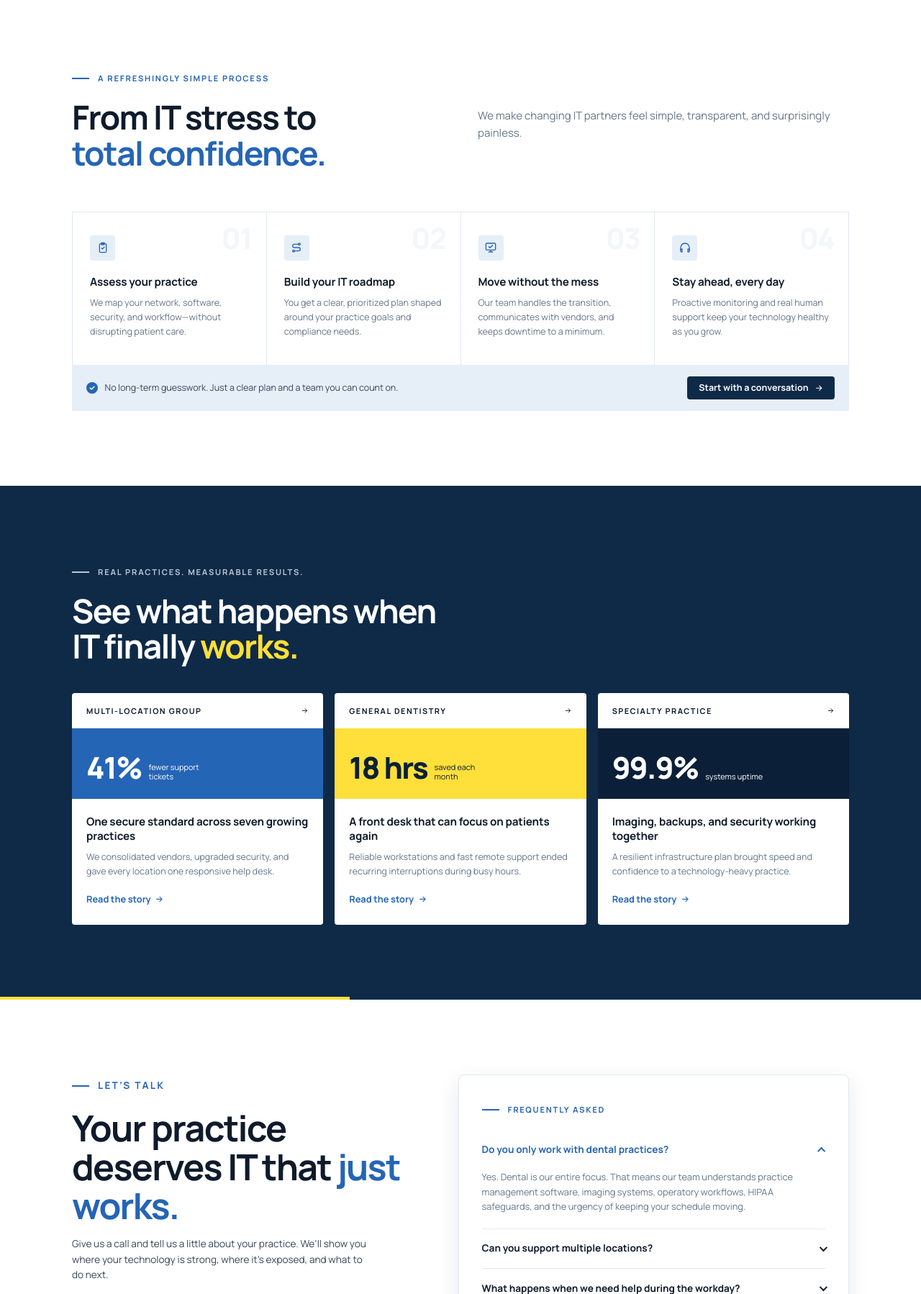
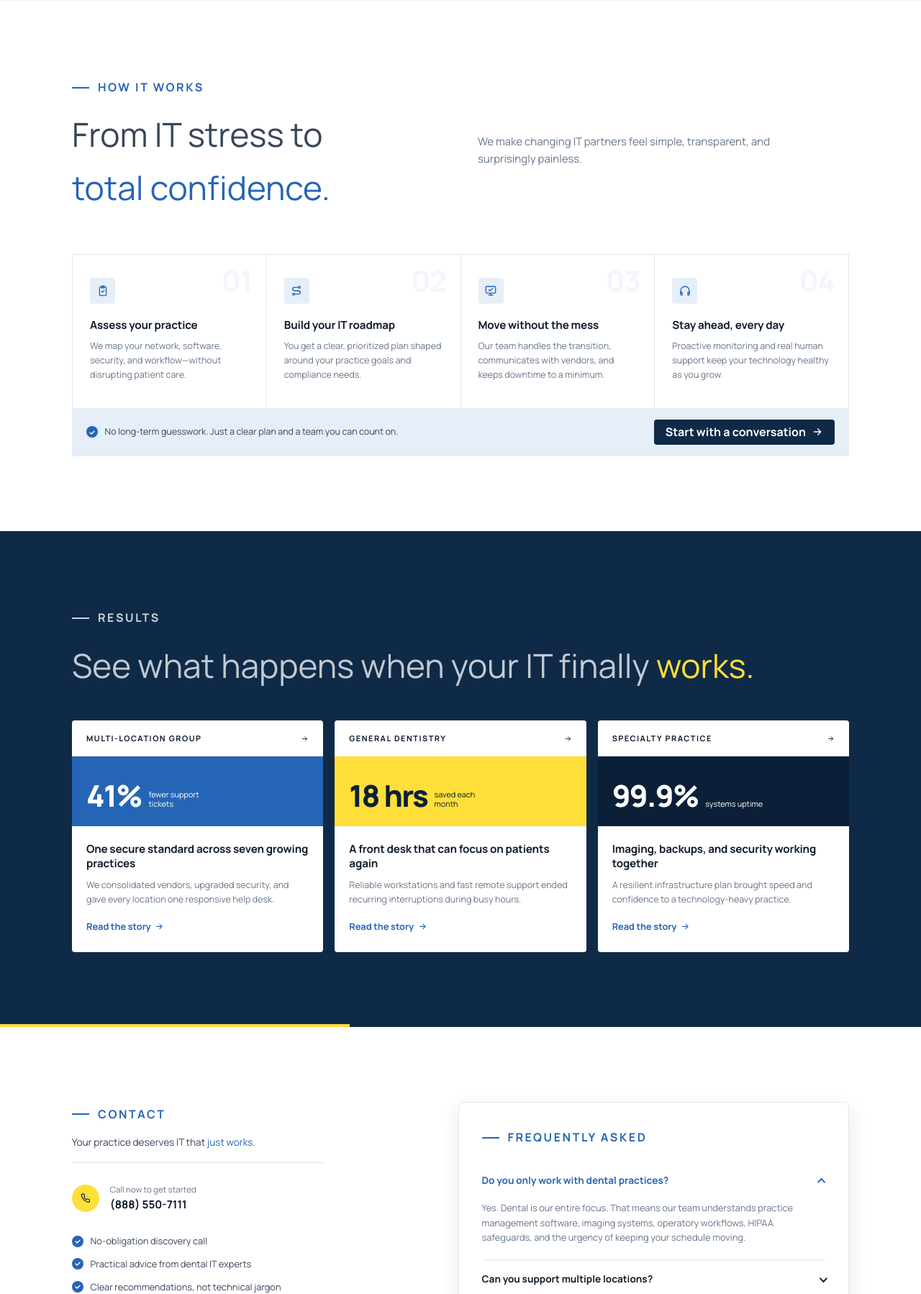
Before and after one commit to ericadreisbachdeveloper/dentalitchicagoland, a PHP site: page /indarj.php in a window 1280 px wide. Shown: the part 2298-4096 px from the top of the page at 72% size. Run offline with PHP 8.4, Linux system fonts and the light colour scheme; some libraries are stand-ins or nearby versions.

Commit message:
feat: Font updates

```diff
--- /dev/null
+++ b/assets-manifest.json
@@ -0,0 +1,5 @@
+{
+  "/assets/css/main.min.css": "73397eee",
+  "/assets/js/main.js": "c35d023c",
+  "/assets/js/strict.js": "d41d8cd9"
+}
--- /dev/null
+++ b/assets/js/strict.js
@@ -0,0 +1 @@
+//# sourceMappingURL=strict.js.map
--- a/assets/sass/base/_typography.scss
+++ b/assets/sass/base/_typography.scss
@@ -3,27 +3,37 @@
 
 body {
   font-family: $font-sans;
-  font-size: rem(15);
+  //font-size: rem(15);
+  font-size: rem(16);
   line-height: 1.6;
   color: $ink-700;
   background: $white;
   -webkit-font-smoothing: antialiased;
 }
 
-h1, h2, h3, h4 {
+h1,
+h2,
+h3,
+h4 {
   color: $ink-900;
   font-weight: $fw-bold;
   line-height: 1.08;
   letter-spacing: -0.035em;
 }
 
-h3 { font-size: rem(16); letter-spacing: -0.01em; line-height: 1.3; }
+h3 {
+  font-size: rem(16);
+  letter-spacing: -0.01em;
+  line-height: 1.3;
+}
 
 .section-title {
   font-size: fluid(30, 46);
   margin-bottom: 1rem;
 
-  &--lg { font-size: fluid(34, 50); }
+  &--lg {
+    font-size: fluid(34, 50);
+  }
 }
 
 .section-lead {
@@ -32,10 +42,17 @@ h3 { font-size: rem(16); letter-spacing: -0.01em; line-height: 1.3; }
   max-width: 34rem;
 }
 
-.text-center .section-lead { margin-inline: auto; }
+.text-center .section-lead {
+  margin-inline: auto;
+}
 
-.text-accent { color: $blue-600; }
-.text-yellow { color: $yellow-400; }
+.text-accent {
+  color: $blue-600;
+}
+
+.text-yellow {
+  color: $yellow-400;
+}
 
 // Hand-drawn yellow underline under "smiling."
 .underline-swoosh {
--- a/assets/sass/components/_buttons.scss
+++ b/assets/sass/components/_buttons.scss
@@ -13,30 +13,44 @@
   white-space: nowrap;
   transition: background-color $dur $ease, color $dur $ease, transform $dur $ease;
 
-  .icon--arrow { transition: transform $dur $ease; }
-  &:hover .icon--arrow { transform: translateX(3px); }
+  .icon--arrow {
+    transition: transform $dur $ease;
+  }
 
-  &--sm { padding: .6rem 1rem; font-size: .78rem; }
+  &:hover .icon--arrow {
+    transform: translateX(3px);
+  }
+
+  &--sm {
+    font-size: 1rem;
+    padding: .6rem 1rem;
+  }
 
   &--primary {
     background: $yellow-400;
     color: $navy-900;
 
-    &:hover { background: $yellow-300; }
+    &:hover {
+      background: $yellow-300;
+    }
   }
 
   &--dark {
     background: $navy-800;
     color: $white;
 
-    &:hover { background: $navy-700; }
+    &:hover {
+      background: $navy-700;
+    }
   }
 
   &--text {
     padding-inline: .5rem;
     color: $blue-600;
 
-    &:hover { color: $navy-800; }
+    &:hover {
+      color: $navy-800;
+    }
   }
 }
 
@@ -48,6 +62,11 @@
   font-weight: $fw-bold;
   color: $blue-600;
 
-  .icon { transition: transform $dur $ease; }
-  &:hover .icon { transform: translateX(3px); }
+  .icon {
+    transition: transform $dur $ease;
+  }
+
+  &:hover .icon {
+    transform: translateX(3px);
+  }
 }
--- a/assets/sass/components/_dashboard.scss
+++ b/assets/sass/components/_dashboard.scss
@@ -8,7 +8,7 @@
   border-radius: $radius-lg;
   background: $navy-800;
   color: rgba($white, .7);
-  font-size: .72rem;
+  font-size: 1rem;
   box-shadow: $shadow-lg;
   transform: rotate(2deg);
 
@@ -21,7 +21,9 @@
     margin-bottom: 1rem;
   }
 
-  &__label { opacity: .7; }
+  &__label {
+    opacity: .7;
+  }
 
   &__headline {
     display: flex;
@@ -29,7 +31,10 @@
     justify-content: space-between;
     margin-bottom: .9rem;
 
-    strong { font-size: 1rem; color: $white; }
+    strong {
+      font-size: 1rem;
+      color: $white;
+    }
   }
 
   &__rows {
@@ -44,7 +49,10 @@
       background: rgba($white, .06);
     }
 
-    .is-good { color: $yellow-400; font-weight: $fw-semibold; }
+    .is-good {
+      color: $yellow-400;
+      font-weight: $fw-semibold;
+    }
   }
 
   &__bars {
@@ -61,7 +69,9 @@
       border-radius: 2px;
       background: $blue-500;
 
-      &.is-accent { background: $yellow-400; }
+      &.is-accent {
+        background: $yellow-400;
+      }
     }
   }
 }
@@ -73,7 +83,7 @@
   width: var(--size);
   height: var(--size);
   border-radius: 50%;
-  font-size: .7rem;
+  font-size: 1rem;
   font-weight: $fw-bold;
   color: $white;
   background:
@@ -93,8 +103,14 @@
   font-size: .7rem;
   color: $ink-900;
 
-  small { display: block; color: $ink-300; }
-  strong { font-weight: $fw-bold; }
+  small {
+    display: block;
+    color: $ink-300;
+  }
+
+  strong {
+    font-weight: $fw-bold;
+  }
 
   &__icon {
     display: grid;
@@ -105,9 +121,20 @@
     background: $blue-100;
     color: $blue-600;
 
-    &--yellow { background: $yellow-400; color: $navy-900; border-radius: $radius-sm; }
+    &--yellow {
+      background: $yellow-400;
+      color: $navy-900;
+      border-radius: $radius-sm;
+    }
   }
 
-  &--status   { top: 0; right: 0; }
-  &--response { bottom: 12%; left: 0; }
+  &--status {
+    top: 0;
+    right: 0;
+  }
+
+  &--response {
+    bottom: 12%;
+    left: 0;
+  }
 }
--- a/assets/sass/components/_eyebrow.scss
+++ b/assets/sass/components/_eyebrow.scss
@@ -6,7 +6,7 @@
   align-items: center;
   gap: .75rem;
   margin-bottom: 1.25rem;
-  font-size: .7rem;
+  font-size: 1rem;
   font-weight: $fw-bold;
   letter-spacing: .16em;
   text-transform: uppercase;
@@ -19,6 +19,12 @@
     background: currentColor;
   }
 
-  &--center { justify-content: center; }
-  &--light  { color: $blue-100; opacity: .8; }
+  &--center {
+    justify-content: center;
+  }
+
+  &--light {
+    color: $blue-100;
+    opacity: .8;
+  }
 }
--- a/assets/sass/layout/_nav.scss
+++ b/assets/sass/layout/_nav.scss
@@ -16,12 +16,22 @@
   }
 
   &[aria-expanded="true"] {
-    .nav-toggle__bar:nth-child(1) { transform: translateY(7px) rotate(45deg); }
-    .nav-toggle__bar:nth-child(2) { opacity: 0; }
-    .nav-toggle__bar:nth-child(3) { transform: translateY(-7px) rotate(-45deg); }
+    .nav-toggle__bar:nth-child(1) {
+      transform: translateY(7px) rotate(45deg);
+    }
+
+    .nav-toggle__bar:nth-child(2) {
+      opacity: 0;
+    }
+
+    .nav-toggle__bar:nth-child(3) {
+      transform: translateY(-7px) rotate(-45deg);
+    }
   }
 
-  @include mq(lg) { display: none; }
+  @include mq(lg) {
+    display: none;
+  }
 }
 
 .primary-nav {
@@ -54,11 +64,13 @@
   &__link {
     display: block;
     padding: .5rem 0;
-    font-size: .95rem;
+    //font-size: 1rem;
     font-weight: $fw-medium;
     color: rgba($white, .9);
 
-    &:hover { color: $yellow-400; }
+    &:hover {
+      color: $yellow-400;
+    }
   }
 
   &__phone {
@@ -66,7 +78,7 @@
     align-items: center;
     gap: .45rem;
     font-weight: $fw-bold;
-    font-size: .9rem;
+    //font-size: .9rem;
   }
 
   // Desktop: inline
@@ -89,9 +101,11 @@
 
     &__link {
       padding: 0;
-      font-size: .82rem;
+      //font-size: .82rem;
     }
 
-    &__phone { font-size: .82rem; }
+    &__phone {
+      //font-size: .82rem;
+    }
   }
 }
--- a/assets/sass/main.scss
+++ b/assets/sass/main.scss
@@ -1,5 +1,5 @@
 // =============================================================
-// Cusp Dental IT — main stylesheet
+// Chicagoland Dental IT — main stylesheet
 // Compile:  npx sass assets/sass/main.scss assets/css/main.min.css --style=compressed --no-source-map
 // Watch:    npx sass --watch assets/sass/main.scss:assets/css/main.css
 // =============================================================
--- a/indarj.php
+++ b/indarj.php
@@ -1,11 +1,11 @@
 <?php
 /**
- * index.php — Cusp Dental IT home page
+ * index.php — Chicagoland Dental IT home page
  */
 
 require __DIR__ . '/partials/config.php';
 
-$page_title       = 'Cusp Dental IT | Technology that keeps your practice smiling';
+$page_title       = 'Chicagoland Dental IT - Technology that keeps your practice smiling';
 $page_description = 'Secure, responsive IT support built exclusively for dental practices. Free IT assessment, 24/7 monitoring, and a team that understands patient care.';
 $body_class       = 'page-home';
 
@@ -29,7 +29,7 @@ $arrow = __DIR__ . '/partials/icon-arrow.php';
         <p class="hero__lead">Secure, responsive IT support that understands your software, your team, and the pace of patient care.</p>
 
         <div class="hero__actions">
-          <a class="btn btn--primary" href="#contact">Get your free IT assessment <?php require $arrow; ?></a>
+          <a class="btn btn--primary" href="#contact">Call for your free IT assessment <?php require $arrow; ?></a>
           <a class="btn btn--text" href="#team-video">
             <svg class="icon icon--play" aria-hidden="true" viewBox="0 0 24 24"><path d="M7 5v14l12-7z"/></svg>
             See how it works
@@ -44,7 +44,7 @@ $arrow = __DIR__ . '/partials/icon-arrow.php';
           </ul>
           <div>
             <span class="stars" aria-label="5 out of 5 stars">★★★★★</span>
-            <p>Loved by 200+ dental teams</p>
+            <p>Loved by dental teams</p>
           </div>
         </div>
       </div>
@@ -54,7 +54,7 @@ $arrow = __DIR__ . '/partials/icon-arrow.php';
         */ ?>
       <div class="hero__visual" aria-hidden="true">
         <div class="dashboard">
-          <p class="dashboard__title"><span class="dot dot--yellow"></span> Cusp Command Center</p>
+          <p class="dashboard__title"><span class="dot dot--yellow"></span> Your Dashboard</p>
           <p class="dashboard__label">Practice health</p>
           <div class="dashboard__headline">
             <strong>Looking great</strong>
@@ -95,7 +95,7 @@ $arrow = __DIR__ . '/partials/icon-arrow.php';
     <?php /*
        VSL
        */ ?>
-  <section class="section team" id="why-cusp" aria-labelledby="team-title">
+  <section class="section team" id="why-us" aria-labelledby="team-title">
     <div class="container container--narrow text-center">
       <p class="eyebrow eyebrow--center">Meet your dental IT team</p>
       <h2 class="section-title" id="team-title">Less downtime. Less worry.<br><span class="text-accent">More time for patients.</span></h2>
@@ -165,10 +165,10 @@ $arrow = __DIR__ . '/partials/icon-arrow.php';
     <div class="container">
       <div class="section-head section-head--split">
         <div>
-          <p class="eyebrow">A refreshingly simple process</p>
-          <h2 class="section-title" id="process-title">From IT stress to<br><span class="text-accent">total confidence.</span></h2>
+          <h2 class="eyebrow">How It Works</h2>
+          <p class="section-title" id="process-title">From IT stress to<br><span class="text-accent">total confidence.</span></p>
         </div>
-        <p class="section-lead">We make changing IT partners feel simple, transparent, and surprisingly painless.</p>
+        <p class="section-lead">We make changing IT partners feel simple, transparent, and surprisingly&nbsp;painless.</p>
       </div>
 
       <?php
@@ -218,8 +218,8 @@ $arrow = __DIR__ . '/partials/icon-arrow.php';
        */ ?>
   <section class="section section--dark results" id="results" aria-labelledby="results-title">
     <div class="container">
-      <p class="eyebrow eyebrow--light">Real practices. Measurable results.</p>
-      <h2 class="section-title" id="results-title">See what happens when<br>IT finally <span class="text-yellow">works.</span></h2>
+      <h2 class="eyebrow eyebrow--light">RESULTS</h2>
+      <p class="section-title" id="results-title">See what happens when your IT finally <span class="text-yellow">works.</span></p>
 
       <?php
         $cases = array(
@@ -277,20 +277,24 @@ $arrow = __DIR__ . '/partials/icon-arrow.php';
   <section class="section contact" id="contact" aria-labelledby="contact-title">
     <div class="container contact__grid">
       <div class="contact__intro">
-        <p class="eyebrow">Let’s talk</p>
-        <h2 class="section-title section-title--lg" id="contact-title">Your practice deserves IT that <span class="text-accent">just works.</span></h2>
-        <p>Give us a call and tell us a little about your practice. We’ll show you where your technology is strong, where it’s exposed, and what to do next.</p>
+        <h2 class="eyebrow" id="contact">CONTACT </h2>
+        <p class="section-title section-title--lg">Your practice deserves IT that <span class="text-accent">just works.</span></p>
+
+        <p>
+          <a class="phone-cta" href="tel:<?php echo e(SITE_PHONE_E164) ?>">
+          <span class="phone-cta__icon" aria-hidden="true">
+            <svg class="icon" viewBox="0 0 24 24"><path d="M22 16.9v3a2 2 0 0 1-2.2 2 19.8 19.8 0 0 1-8.6-3.1 19.5 19.5 0 0 1-6-6A19.8 19.8 0 0 1 2.1 4.2 2 2 0 0 1 4.1 2h3a2 2 0 0 1 2 1.7c.1.9.4 1.8.7 2.7a2 2 0 0 1-.5 2.1L8 9.8a16 16 0 0 0 6 6l1.3-1.3a2 2 0 0 1 2.1-.4c.9.3 1.8.6 2.7.7a2 2 0 0 1 1.7 2z"/></svg>
+          </span>
+          <span><small>Call now to get started </small><strong><?php echo e(SITE_PHONE) ?></strong></span>
+        </a>
+        </p>
+
         <ul class="checklist">
           <li>No-obligation discovery call</li>
           <li>Practical advice from dental IT experts</li>
           <li>Clear recommendations, not technical jargon</li>
         </ul>
-        <a class="phone-cta" href="tel:<?php echo e(SITE_PHONE_E164) ?>">
-          <span class="phone-cta__icon" aria-hidden="true">
-            <svg class="icon" viewBox="0 0 24 24"><path d="M22 16.9v3a2 2 0 0 1-2.2 2 19.8 19.8 0 0 1-8.6-3.1 19.5 19.5 0 0 1-6-6A19.8 19.8 0 0 1 2.1 4.2 2 2 0 0 1 4.1 2h3a2 2 0 0 1 2 1.7c.1.9.4 1.8.7 2.7a2 2 0 0 1-.5 2.1L8 9.8a16 16 0 0 0 6 6l1.3-1.3a2 2 0 0 1 2.1-.4c.9.3 1.8.6 2.7.7a2 2 0 0 1 1.7 2z"/></svg>
-          </span>
-          <span><small>Prefer to call?</small><strong><?php echo e(SITE_PHONE) ?></strong></span>
-        </a>
+
       </div>
 
       <div class="faq" id="faq">
--- a/partials/config.php
+++ b/partials/config.php
@@ -4,8 +4,13 @@
  * Site-wide constants and tiny helpers shared by every partial.
  */
 
+$root = dirname(__DIR__);
+
+define('ROOT_PATH', dirname(__DIR__));
+define('IS_DEV', is_file($root . '/assets/.dev') && is_file($root . '/assets/css/main.css'));
+define('CSS_FILE', IS_DEV ? 'css/main.css' : 'css/main.min.css');
+
 define('SITE_NAME', 'Chicagoland Dental IT');
-
 
 if ( $_SERVER['SERVER_NAME'] === 'localhost' || $_SERVER['SERVER_NAME'] === 'dentalitchicagoland.local' ) {
     define('LOCAL', 'local');
@@ -14,11 +19,9 @@ if ( $_SERVER['SERVER_NAME'] === 'localhost' || $_SERVER['SERVER_NAME'] === 'den
     define('SITE_URL', 'https://' . $_SERVER['HTTP_HOST']);
 }
 
-
-
 define('SITE_PHONE', '(888) 550-7111');
 define('SITE_PHONE_E164', '+18885507111');
-define('SITE_EMAIL', 'hello@cuspdentalit.com');
+define('SITE_EMAIL', 'hello@dentalitchicagoland.com');
 
 /** Escape output for HTML. */
 function e( $value ): string {
@@ -39,23 +42,23 @@ function asset( string $path ): string {
 $nav_items = array(
     array(
         'label' => 'How it works',
-        'href'  => '#how-it-works',
+        'href'  => SITE_URL . '/#how-it-works',
     ),
     array(
         'label' => 'Results',
-        'href'  => '#results',
+        'href'  => SITE_URL . '#results',
     ),
     array(
         'label' => 'Why Us',
-        'href'  => '#why-us',
+        'href'  => SITE_URL . '#why-us',
     ),
     array(
         'label' => 'FAQ',
-        'href'  => '#faq',
+        'href'  => SITE_URL . '#faq',
     ),
     array(
         'label' => 'Services',
-        'href'  => '/services/',
+        'href'  => SITE_URL . '/services/',
     ),
 );
 
--- a/partials/footer.php
+++ b/partials/footer.php
@@ -12,7 +12,7 @@
           <a class="logo logo--light" href="<?php echo e(SITE_URL) ?>/" aria-label="<?php echo e(SITE_NAME) ?> home">
             <img src="<?php echo asset('img/logo-mark.svg') ?>" alt="" width="28" height="32">
             <span class="logo__text">
-              <strong>Cusp</strong>
+              <strong>Chicagoland</strong>
               <span>Dental IT</span>
             </span>
           </a>
--- a/partials/header.php
+++ b/partials/header.php
@@ -32,7 +32,7 @@ $body_class       = $body_class ?? '';
     <meta property="og:title" content="<?php echo e($page_title) ?>">
     <meta property="og:description" content="<?php echo e($page_description) ?>">
     <meta property="og:url" content="<?php echo e($page_canonical) ?>">
-    <meta property="og:image" content="<?php echo e(SITE_URL) ?>/assets/img/og-image.jpg">
+    <meta property="og:image" content="<?php echo e(SITE_URL) ?>/public/og-img.jpg">
     <meta name="twitter:card" content="summary_large_image">
 
     <!-- Fonts -->
@@ -41,7 +41,10 @@ $body_class       = $body_class ?? '';
     <link href="https://fonts.googleapis.com/css2?family=Manrope:wght@400;500;600;700;800&display=swap" rel="stylesheet">
 
     <!-- Styles (compiled from /assets/sass/main.scss) -->
-    <link rel="stylesheet" href="<?php echo asset('css/main.min.css') ?>">
+      <!-- Styles (compiled from /assets/sass/main.scss)
+       dev:   npm run dev   → css/main.css
+       build: npm run build → css/main.min.css -->
+  <link rel="stylesheet" href="<?php echo asset(CSS_FILE) ?>">
 
     <?php require __DIR__ . '/favicons.php'; ?>
     <?php require __DIR__ . '/schema.php'; ?>
--- a/partials/nav.php
+++ b/partials/nav.php
@@ -20,11 +20,6 @@
     <?php endforeach; ?>
   </ul>
 
-  <a class="primary-nav__phone" href="tel:<?php echo e(SITE_PHONE_E164) ?>">
-
-
-  </a>
-
   <a class="btn btn--primary btn--sm" href="tel:<?php echo e(SITE_PHONE_E164) ?>">
     <svg class="icon" aria-hidden="true" viewBox="0 0 24 24"><path d="M22 16.9v3a2 2 0 0 1-2.2 2 19.8 19.8 0 0 1-8.6-3.1 19.5 19.5 0 0 1-6-6A19.8 19.8 0 0 1 2.1 4.2 2 2 0 0 1 4.1 2h3a2 2 0 0 1 2 1.7c.1.9.4 1.8.7 2.7a2 2 0 0 1-.5 2.1L8 9.8a16 16 0 0 0 6 6l1.3-1.3a2 2 0 0 1 2.1-.4c.9.3 1.8.6 2.7.7a2 2 0 0 1 1.7 2z"/></svg>
     <?php echo e(SITE_PHONE) ?></a>
--- a/services/seravd.php
+++ b/services/seravd.php
@@ -12,7 +12,7 @@ require_once dirname(__DIR__) . '/partials/header.php';
 <section class="section">
     <div class="container">
 
-        <h1>404 - Page Not Found </h1>
+        <h1>Services </h1>
 
     </div>
 </section>
```
Also changed, not shown: assets/css/main.css (+11 -12 lines), assets/css/main.min.css, assets/img/og-img.jpg (renamed from assets/img/og-image.jpg), public/og-img.jpg (added), public/og-img.webp (added).
